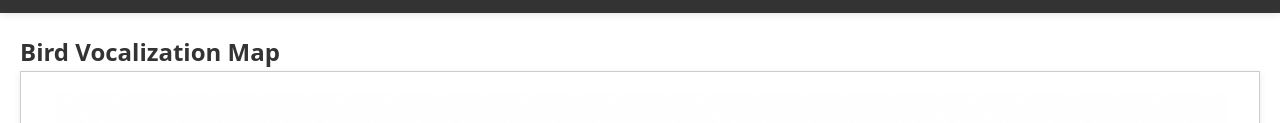
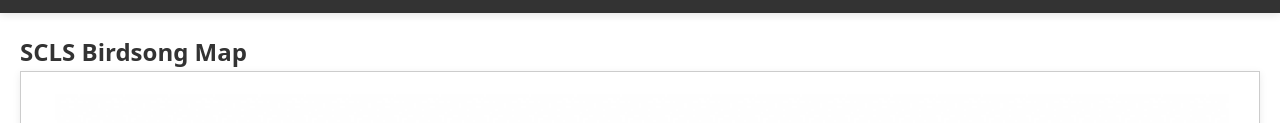
Before and after one commit to Dafaur/Dafaur.github.io, a plain HTML site: page birdvocalization.html in a window 1280 px wide. Shown: the part 317-440 px from the top of the page. Drawn offline with Linux system fonts and the light colour scheme.

Commit message:
birdvocalization.html

```diff
--- a/birdvocalization.html
+++ b/birdvocalization.html
@@ -250,7 +250,7 @@
 
     <div class="main">
 
-        <h2>Bird Vocalization Map</h2>
+        <h2>SCLS Birdsong Map</h2>
         <!-- wrap image and add centered numbered points with hover chat boxes -->
         <div class="image-wrap" aria-hidden="false">
             <img src="Campus Map.jpg" alt="Campus Map" style="max-width:100%;height:auto;border:1px solid #ccc;box-shadow:0 2px 8px rgba(0,0,0,0.08);margin-bottom:2rem;">
```
